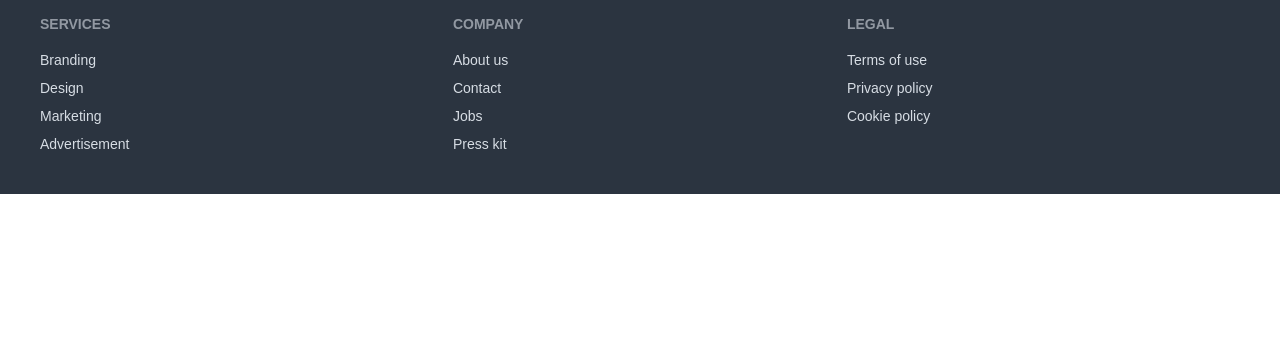
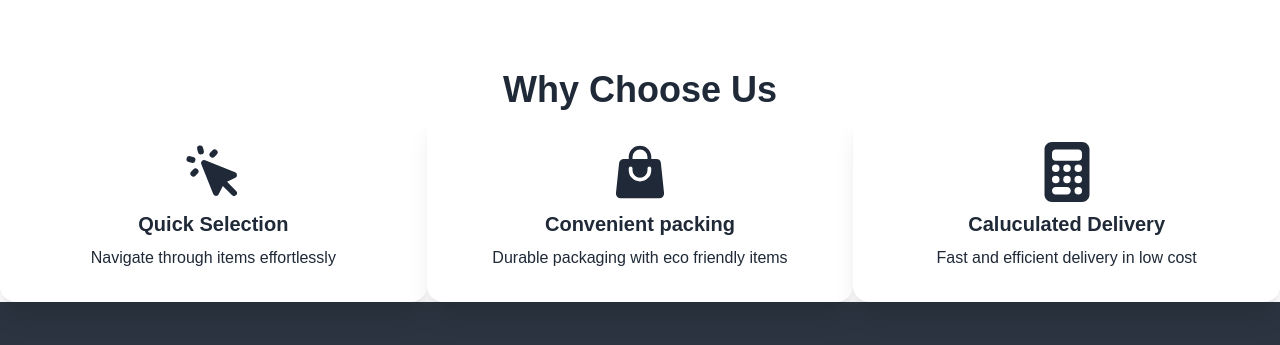
Before and after one commit to Sakib928/art-and-craft, a React (Vite) app: page / in a window 1280 px wide. Shown: the part 924-1269 px from the top of the page. Before the commit the page ends 1118 px from the top, so only its background shows below. Built offline with nearby package versions, Linux system fonts and the light colour scheme; no server answers.

Commit message:
added why choose us section

```diff
--- a/src/components/Main/ItemCard.jsx
+++ b/src/components/Main/ItemCard.jsx
@@ -1,4 +1,3 @@
-import { FaStar } from "react-icons/fa";
 const ItemCard = ({ item }) => {
   const { photoURL, itemName, currentStock, price, rating } = item;
   return (
--- /dev/null
+++ b/src/components/Main/WhyChooseUs.jsx
@@ -0,0 +1,37 @@
+import { HiCursorClick } from "react-icons/hi";
+import { HiShoppingBag } from "react-icons/hi2";
+import { FaCalculator } from "react-icons/fa6";
+const WhyChooseUs = () => {
+  return (
+    <div>
+      <h1 className="text-4xl font-bold mt-24 text-center capitalize ">
+        why choose us
+      </h1>
+      <div className="grid grid-cols-1 md:grid-cols-3">
+        <div className="card bg-base-100 shadow-xl">
+          <div className="card-body place-items-center">
+            <HiCursorClick className="text-6xl" />
+            <h2 className="card-title ">Quick Selection</h2>
+            <p>Navigate through items effortlessly</p>
+          </div>
+        </div>
+        <div className="card bg-base-100 shadow-xl">
+          <div className="card-body place-items-center">
+            <HiShoppingBag className="text-6xl" />
+            <h2 className="card-title ">Convenient packing</h2>
+            <p>Durable packaging with eco friendly items</p>
+          </div>
+        </div>
+        <div className="card bg-base-100 shadow-xl">
+          <div className="card-body place-items-center">
+            <FaCalculator className="text-6xl" />
+            <h2 className="card-title ">Caluculated Delivery</h2>
+            <p>Fast and efficient delivery in low cost</p>
+          </div>
+        </div>
+      </div>
+    </div>
+  );
+};
+
+export default WhyChooseUs;
--- a/src/pages/Home/Home.jsx
+++ b/src/pages/Home/Home.jsx
@@ -1,10 +1,12 @@
 import Header from "../../components/Header/Header";
 import CraftItems from "../../components/Main/CraftItems";
+import WhyChooseUs from "../../components/Main/WhyChooseUs";
 const Home = () => {
   return (
     <div>
       <Header></Header>
       <CraftItems></CraftItems>
+      <WhyChooseUs></WhyChooseUs>
     </div>
   );
 };
```
